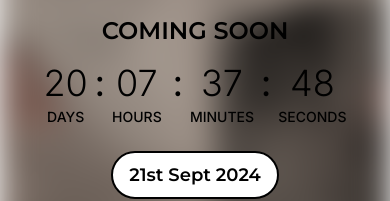
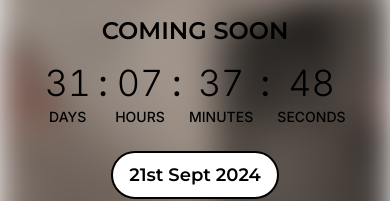
Before and after one commit to Kabir079/portfolio, a React (Vite) app: page / in a window 390 px wide. Shown: the part 343-544 px from the top of the page. Built offline with nearby package versions, Linux system fonts and the light colour scheme.

Commit message:
change: deadline

```diff
--- a/src/components/ui/coming-soon.tsx
+++ b/src/components/ui/coming-soon.tsx
@@ -10,7 +10,7 @@ export function ComingSoon() {
   });
 
   useEffect(() => {
-    const targetDate = new Date("2024-09-21T23:59:59").getTime();
+    const targetDate = new Date("2024-10-02T23:59:59").getTime();
     const interval = setInterval(() => {
       const now = new Date().getTime();
       const difference = targetDate - now;
@@ -31,32 +31,19 @@ export function ComingSoon() {
   return (
     <div className="relative h-full w-full flex flex-col items-center justify-center text-black font-montserrat gap-4 md:gap-8">
       <EyeOff className="w-10 h-10 sm:w-12 sm:h-12 md:w-16 md:h-16" />
-      <h1 className="text-2xl sm:text-2xl md:text-4xl font-semibold">
+      <h1 className="text-2xl sm:text-2xl md:text-4xl font-semibold text-center">
         COMING SOON
       </h1>
       <div className="flex items-center justify-center">
         {Object.entries(timeLeft).map(([unit, value], index, array) => (
           <React.Fragment key={unit}>
             <div className="flex flex-col items-center justify-center sm:mx-4 md:mx-6 px-2">
-              {index === 1 ? (
-                <>
-                  <div className="text-4xl sm:text-6xl md:text-8xl font-inter font-light md:font-medium mb-1 mr-1 md:mr-0">
-                    {value.toString().padStart(2, "0")}
-                  </div>
-                  <div className="text-sm sm:text-base md:text-xl font-inter font-medium md:font-semibold uppercase mr-1 md:mr-0">
-                    {unit}
-                  </div>
-                </>
-              ) : (
-                <>
-                  <div className="text-4xl sm:text-6xl md:text-8xl font-inter font-light md:font-medium mb-1">
-                    {value.toString().padStart(2, "0")}
-                  </div>
-                  <div className="text-sm sm:text-base md:text-xl font-inter font-medium md:font-semibold uppercase">
-                    {unit}
-                  </div>
-                </>
-              )}
+              <div className="text-4xl sm:text-6xl md:text-8xl font-inter font-light md:font-medium mb-1 tabular-nums">
+                {value.toString().padStart(2, "0")}
+              </div>
+              <div className="text-sm sm:text-base md:text-xl font-inter font-medium md:font-semibold uppercase">
+                {unit}
+              </div>
             </div>
             {index < array.length - 1 && (
               <div className="text-4xl sm:text-6xl md:text-8xl font-medium self-start md:-mt-1">
```
